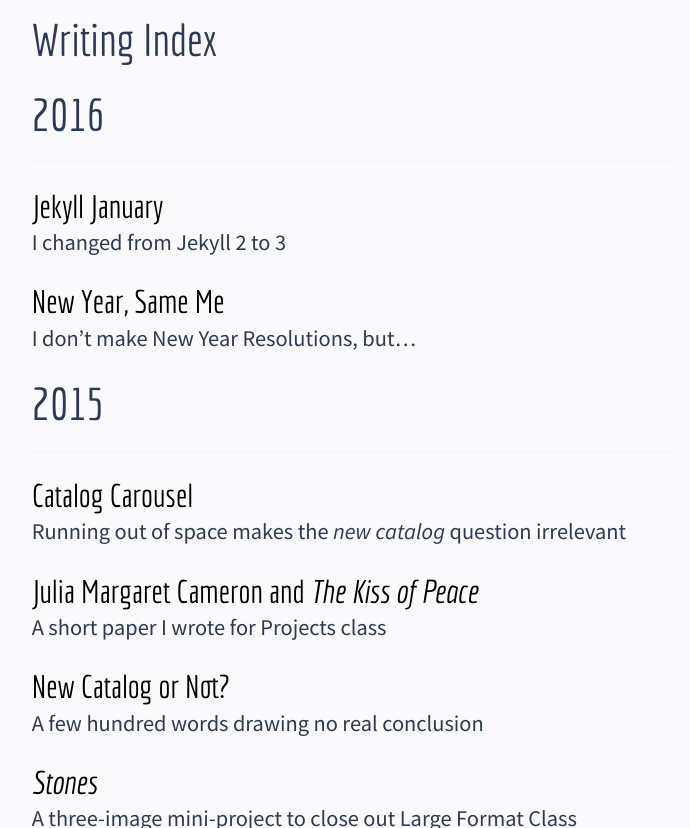
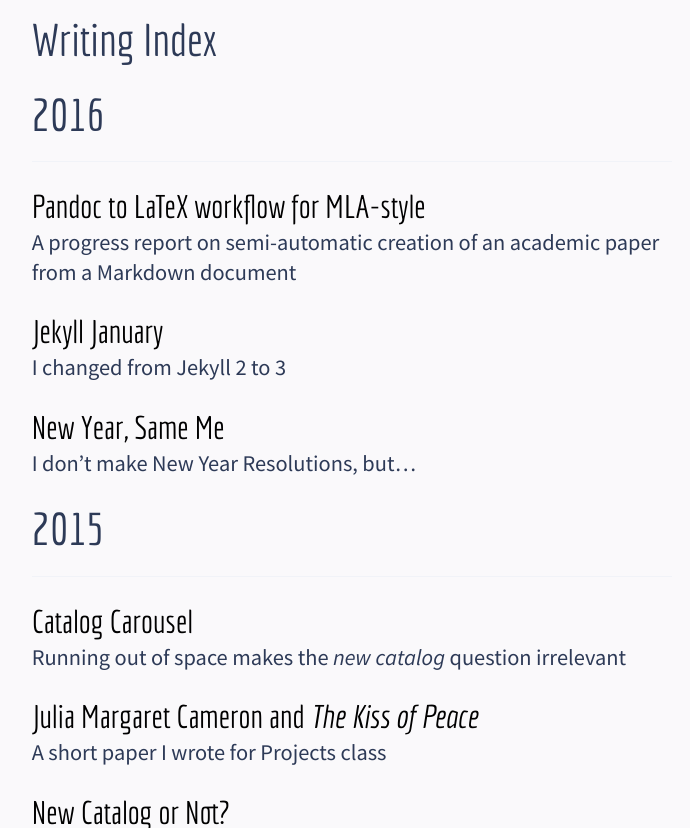
Before and after one commit to logista/btsite, a Jekyll site: the page built from writing/index.md, in a window 1280 px wide and 900 px high, scrolled down 1069 px, cut to the strip 72-900 px from the top of the window. Shown: the whole strip, without its empty margins (75-765 px from the left). Built offline with Jekyll 4.4.1, drawn with Linux system fonts in a browser that asks for light colours; nearby versions of some CDN libraries; part of the change alters nothing that is shown.

Commit message:
in progress, but still done enough

````diff
--- a/_config.yml
+++ b/_config.yml
@@ -15,7 +15,7 @@ sass:
   style: compressed
 gems:
   - jekyll-sitemap
-# incremental: true
+incremental: true
 
 kramdown:
   auto_ids: true
--- /dev/null
+++ b/_posts/2016-01-10-pandoc-to-latex-workflow.md
@@ -0,0 +1,88 @@
+---
+layout: post
+title: "Pandoc to LaTeX workflow for MLA-style"
+excerpt: "A progress report on semi-automatic creation of an academic paper from a Markdown document"
+tags: [workflow, academia, pandoc, latex, mla]
+date: 2016-01-10
+ogimage: ""
+---
+
+One thing I learned last semester was that my MLA-style paper wasn't really in MLA-style. It was close, and I wasn't *required* to make it MLA-style, but if I go further I need to be more careful about the formatting.
+
+I decided to take the semester break to sort this out, and after many false starts and other procrastinations, I finally have something closer to what I want.
+
+My idea is to write a paper in Markdown (in Atom), and then convert it to an MLA-style PDF using Pandoc's LaTeX tools. There are many, *many*, **many** posts talking about how to do this, and none have been completely sufficient for me. Therefore, I've made my own system (with the help of my husband, who has a ton more LaTeX experience than me).
+
+The idea isn't much different from the [plan I had in July](/setting-up-for-writing/), but it is fleshed out a bit more, with additions especially to deal with the MLA idiosyncrasies.
+
+Since I don't actually have a copy of any "official" MLA style guides, I'm working with the information created by [Purdue](https://owl.english.purdue.edu/owl/resource/747/1/). Thanks, Purdue!
+
+First, download all the things. [Pandoc](http://pandoc.org) and `pandoc-citeproc` and [MacTeX](http://www.tug.org/mactex/morepackages.html) (or your favorite XeLaTeX source) to begin with. Then you need the [MLA citation file](https://github.com/citation-style-language/styles) which Pandoc uses to correctly format your citations. If you don't specify a citation style, you'll get Chicago style. Note that the Github repository for the cls styles is *huge*, so you may just want to find and copy the one(s) you're interested in rather than fork the whole repo. Here's a [link to the MLA one](https://raw.githubusercontent.com/citation-style-language/styles/7116881001d4e494c7f56140b177b99492255517/modern-language-association.csl).
+
+While you're at Github, download the LaTeX file [mla13.sty](https://github.com/jackson13info/mla13). The instructions are aimed at someone who knows how to use LaTeX, and is doing stuff on the command line. However, the installation script will do a nice thing for you: it will put the `mla13.sty` file in a place where TeX can see it. At least it did for me...
+
+Anyway, if you let `Pandoc` and `MacTeX` and `mla13.sty` go where they want, then all you have to do is put `mla.cls` where it needs to go. ("All you have to do," she says, as though she didn't spend hours trying to figure this stuff out.)
+
+Here's where I've put everything:
+
+* `pandoc` and `pandoc-citeproc` self-installed in `/usr/local/bin/` (To be honest, I think there was some `homebrew` stuff happening, but now I don't remember. Sorry.)
+* `MacTeX` installed itself in `/Applications`
+* `mla13.sty` created a directory `/Library/texmf/tex/` and put `mla13.sty` in it. (If it didn't create the directory, then make the directory for yourself and put the file in it.)
+* I created a directory `~/.pandoc` and inside that are two directories: `cls` and `templates`
+* In `~/.pandoc/cls/` is `modern-language-association.csl` (which I renamed to `mla.csl` because it's shorter).
+* In `~/.pandoc/templates/` is the LaTeX template file I tell `pandoc` to look at, called `mla-template.tex`. I found one somewhere on the internet (sorry that I can't quite recall where) and edited it to suit me.
+* In `atom` I have a paper-writing template with a bunch a boilerplate that I have stored using the `[File Templates](https://atom.io/packages/file-templates)` package.
+
+We spent the afternoon editing various and sundry of these files trying to get the layout to look more like an MLA paper.[^intention] It works, mostly, but feels quite fragile --- particularly the bibliography stuff. Unfortunately, if I add math to a paper then it will also break. This system is currently for words only. I don't even know if it will work with an image.
+
+[^intention]: I had the intention of making a little repository for these files, but until I figure out the symbolic link question, any benefit from version control will be lost due to me never actually updating the files in their locations.
+
+Here's what needs to be done:
+
+* symbolic links so I don't have everything hard-coded
+* macro for invoking the `Pandoc` command in `Terminal`
+* refactor the files so they make more sense
+* get rid of the code in the body of my paper
+* how do images look --- do they work at all?
+
+---
+
+However, not to leave everything hanging, here's my `File Template`
+
+{% highlight yaml %}
+---
+firstname: myfirstname
+lastname: mylastname
+class: awesomeclass
+title: awesometitle
+professor: Prof.
+date: dd Month yyyy
+---
+
+<write paper here>
+
+% this converts footnotes into endnotes
+\def\enotesize{\normalsize}
+\renewcommand\enoteformat{\theenmark.~}
+\makeendnotes
+
+% this makes the Works Cited section use hanging indents
+\noindent
+\vspace{-2em}
+\setlength{\parindent}{-0.25in}
+\setlength{\leftskip}{0.25in}
+\makeworkscited
+
+{% endhighlight %}
+
+
+To create the `tex` file (which you can then look over in `TeXShop`), in `Terminal` use this command (all on one line):
+
+```
+pandoc -s ThisPaper.md  --latex-engine=xelatex --bibliography=/full/path/to/bib.bib --template=mla-template.tex --csl=/full/path/to/mla.csl -o ThisPaper.tex
+```{: .text-highlight}
+
+Where you fill in the proper paths and the name of your document. If you want a `PDF` version, just replace `ThisPaper.tex` with `ThisPaper.pdf`
+
+
+Once I figure out how to get my templates &c. into a working repository, I'll let you know.
````
